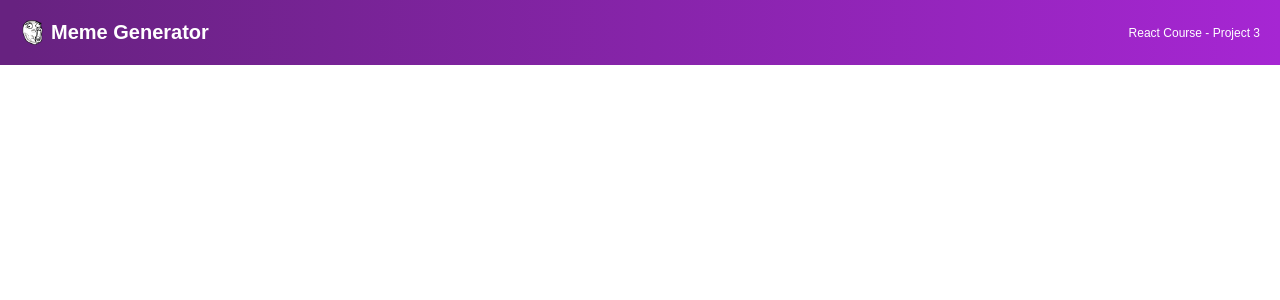
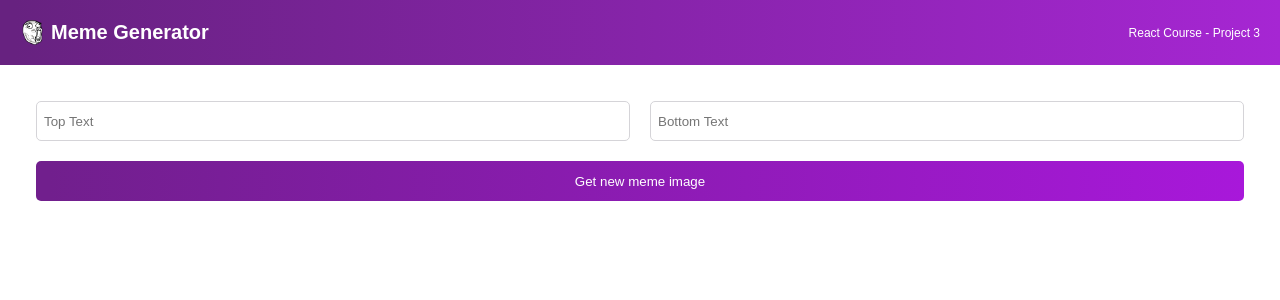
Before and after one commit to alagappan17/meme-generator, a React (Create React App) app: page / in a window 1280 px wide. Shown: the top 300 px of the page. Built offline with nearby package versions, Linux system fonts and the light colour scheme.

Commit message:
Added form fields

```diff
--- a/src/App.css
+++ b/src/App.css
@@ -30,3 +30,29 @@
   font-size: .75rem;
   font-weight: 500;
 }
+
+main {
+  padding: 36px;
+}
+
+.form {
+  display: grid;
+  grid-template: 40px 40px/ 1fr 1fr;
+  gap: 20px;
+}
+
+.form--button {
+  grid-column: 1/-1;
+  border-radius: 5px;
+  border: none;
+  background: linear-gradient(90.41deg, #711F8D 1.14%, #A818DA 100%);
+  color: white;
+  cursor: pointer;
+}
+
+.form--input {
+  font-family: "Karla", sans-serif;
+  border-radius: 5px;
+  border: 1px solid #D5D4D8;
+  text-indent: 5px;
+}
--- a/src/App.js
+++ b/src/App.js
@@ -1,11 +1,13 @@
 import logo from './logo.svg';
 import Header from './components/Header'
+import Meme from './components/Meme'
 import './App.css';
 
 function App() {
   return (
     <div>
       <Header />
+      <Meme />
     </div>
   );
 }
--- /dev/null
+++ b/src/components/Meme.js
@@ -0,0 +1,13 @@
+import React from "react";
+
+export default function Meme() {
+    return (
+        <main>
+            <form className="form">
+                <input type="text" className="form--input" placeholder="Top Text" />
+                <input type="text" className="form--input" placeholder="Bottom Text" />
+                <button className="form--button">Get new meme image</button>
+            </form>
+        </main>
+    )
+}
```
